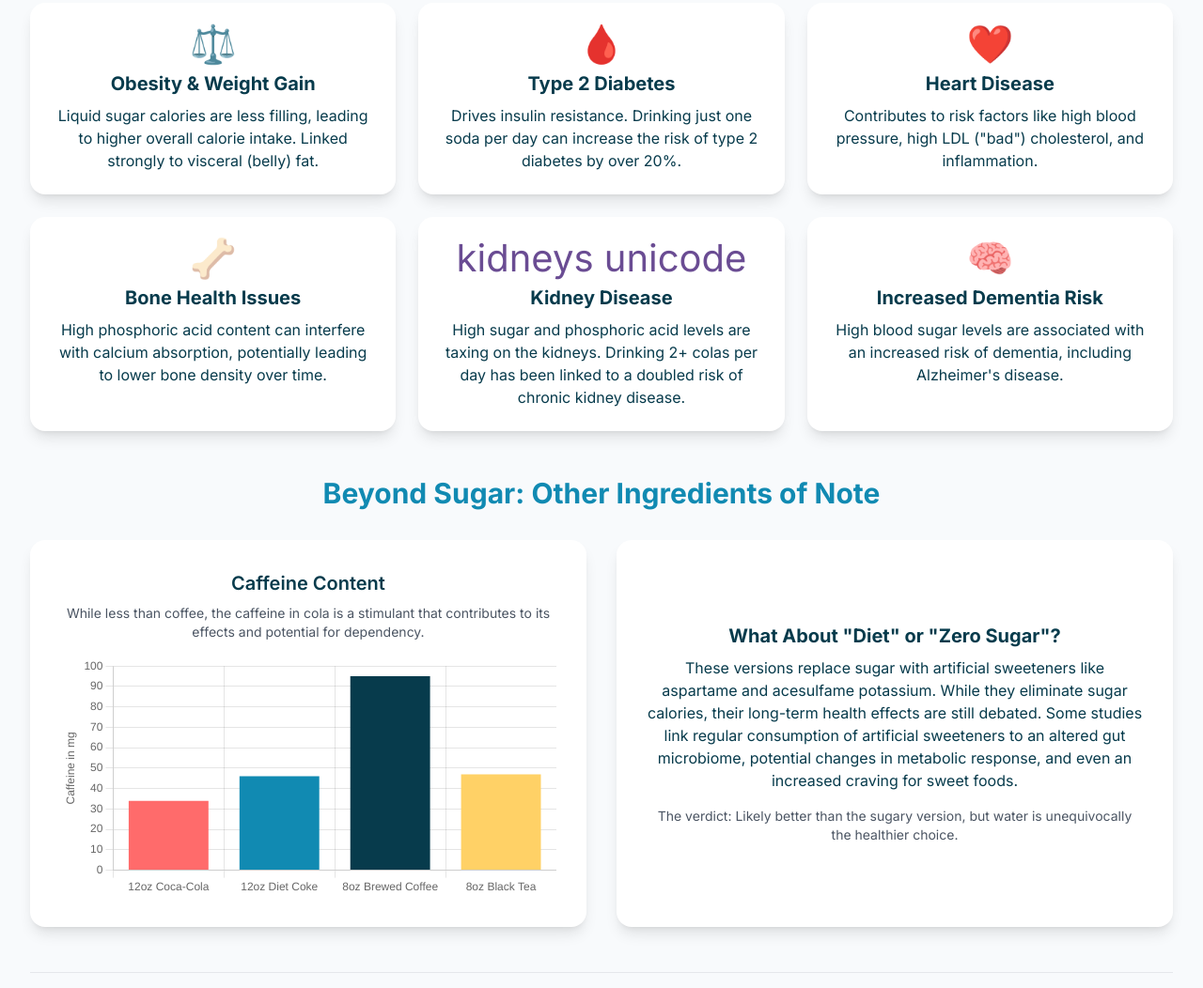
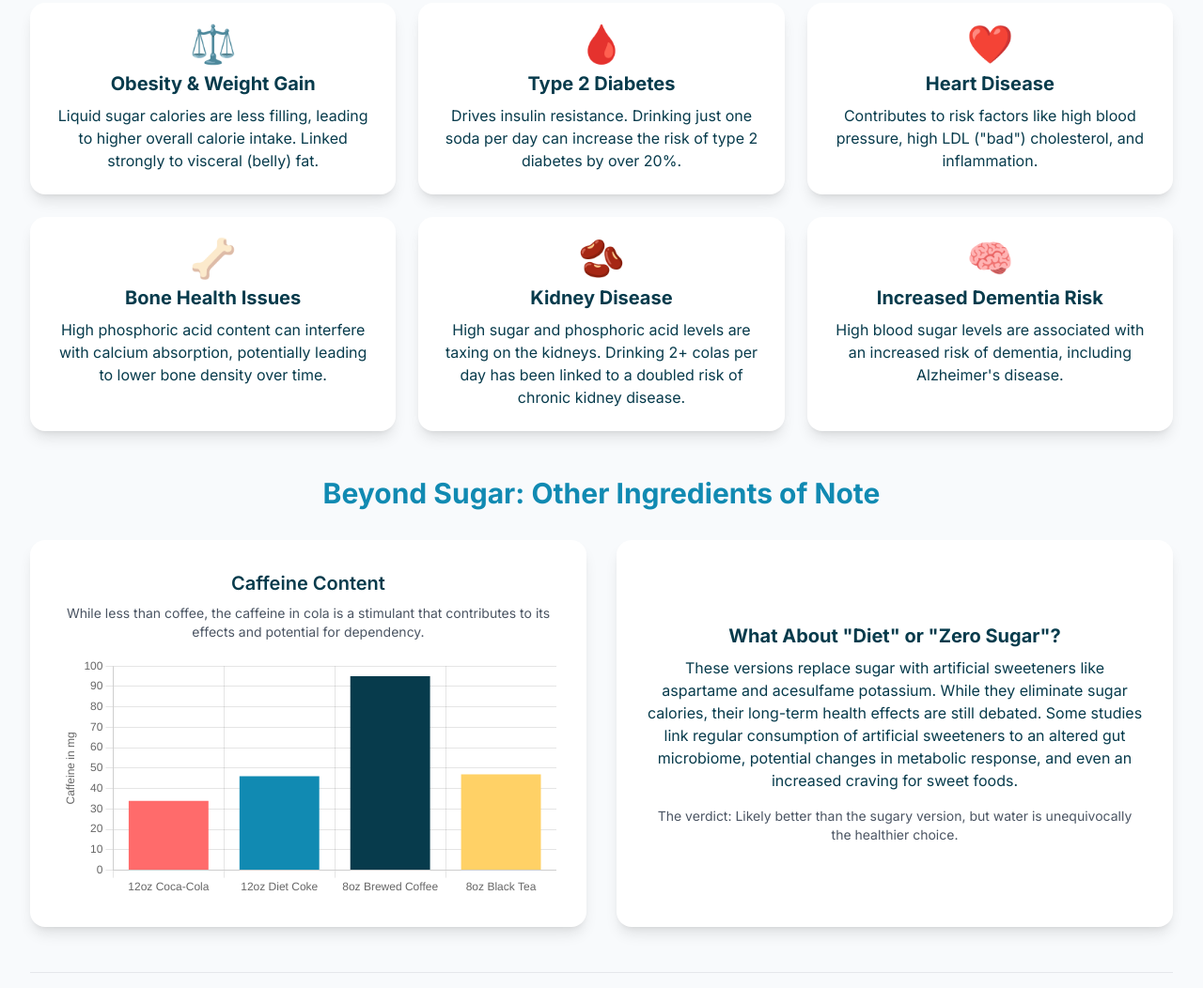
Before and after one commit to gcerard/Beyond-the-Fizz, a plain HTML site: page index.html in a window 1280 px wide. Shown: the part 2621-3673 px from the top of the page at 94% size. Drawn offline with nearby package versions, Linux system fonts and the light colour scheme.

Commit message:
Update index.html

```diff
--- a/index.html
+++ b/index.html
@@ -163,7 +163,7 @@
                         <p>High phosphoric acid content can interfere with calcium absorption, potentially leading to lower bone density over time.</p>
                     </div>
                     <div class="bg-white rounded-2xl shadow-lg p-6 text-center">
-                        <p class="icon-unicode" style="color: #6a4c93;"> kidneys unicode </p>
+                        <p class="icon-unicode" style="color: #6a4c93;"> 🫘 </p>
                         <h3 class="text-xl font-bold mt-2 mb-2">Kidney Disease</h3>
                         <p>High sugar and phosphoric acid levels are taxing on the kidneys. Drinking 2+ colas per day has been linked to a doubled risk of chronic kidney disease.</p>
                     </div>
```
